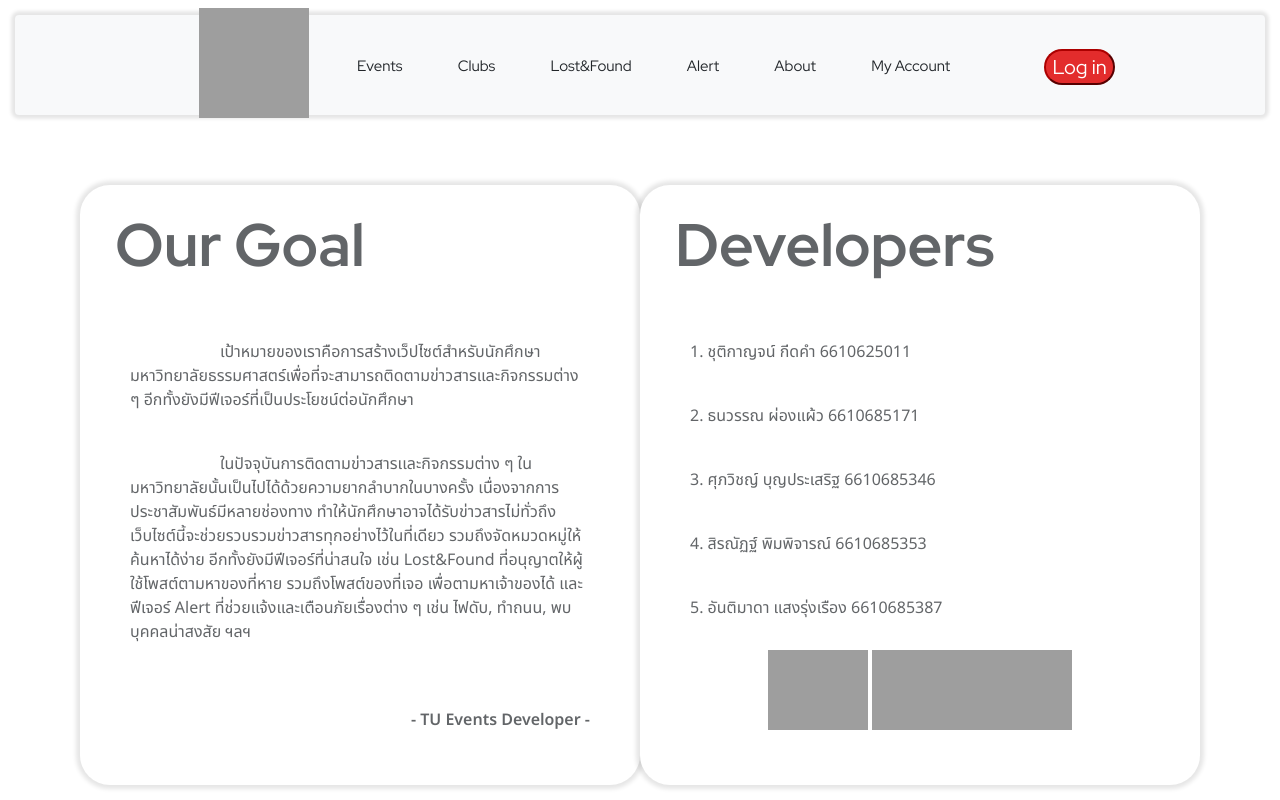
After one commit to 6610685171/TUevents, a Django app: page //about in a window 1280 px wide. The commit adds this page. Run offline with Django 5.2, Linux system fonts and the light colour scheme; some libraries are stand-ins or nearby versions; grey boxes are pictures that could not be loaded.

Commit message:
about/home  page added

```diff
--- /dev/null
+++ b/webapp/web_tu_events/static/css/about.css
@@ -0,0 +1,78 @@
+#about {
+    margin-top: 70px;
+    margin-left: 30px;
+    margin-right: 30px;
+}
+
+.about-1 {
+    margin-left: 50px;
+    margin-right: 50px;
+    display: flex;
+    min-height: 400px;
+    justify-content: space-between;
+}
+
+.about-box-1 {
+    border-radius: 30px;
+    background-color: white;
+    height: 600px;
+    width: 600px;
+    box-shadow: 0 0 0.25em 0.25em rgba(0, 0, 0, 0.10);
+}
+
+.goal-title,
+.developer-title {
+    margin-left: 35px;
+    margin-top: 15px;
+    margin-bottom: 50px;
+    font-weight: 700;
+    font-size: 70px;
+    font-family: "Red Hat Display", sans-serif;
+    font-optical-sizing: auto;
+    font-weight: 700;
+    font-style: normal;
+    font-size: 60px;
+    opacity: 70%;
+}
+
+.goal-description {
+    margin-right: 50px;
+    margin-left: 50px;
+    margin-top: 15px;
+    margin-bottom: 50px;
+    opacity: 70%;
+}
+
+.goal-description>.des {
+    text-indent: 90px;
+}
+
+#side {
+    text-align: right;
+    font-weight: 600;
+}
+
+.developers {
+    margin-right: 50px;
+    margin-left: 50px;
+    margin-top: 15px;
+    opacity: 70%;
+
+}
+
+.project-link {
+    margin-right: 50px;
+    margin-left: 50px;
+    margin-top: 30px;
+    text-align: center;
+}
+
+
+/* // <uniquifier>: Use a unique and descriptive class name
+// <weight>: Use a value from 100 to 900 */
+
+.noto-sans-thai-about {
+    font-family: "Noto Sans Thai", sans-serif;
+    font-optical-sizing: auto;
+    font-style: normal;
+}
--- a/webapp/web_tu_events/static/css/base.css
+++ b/webapp/web_tu_events/static/css/base.css
@@ -34,9 +34,9 @@
 .red-hat-display-font-nav {
     font-family: "Red Hat Display", sans-serif;
     font-optical-sizing: auto;
-    font-weight: 500;
+    font-weight: 400;
     font-style: normal;
-    font-size: 20px;
+    font-size: 15px;
 }
 
 .nav-menu>ul>li {
@@ -67,3 +67,9 @@
     font-size: 20px;
     color: white;
 }
+
+.login-button:hover {
+    background-color: rgb(255, 221, 49);
+    border-color: rgb(255, 234, 101);
+    color: grey;
+}
--- a/webapp/web_tu_events/static/css/home.css
+++ b/webapp/web_tu_events/static/css/home.css
@@ -20,12 +20,15 @@
 
 .welcome-text {
     position: absolute;
-    top: 50%;
+    top: 57%;
     left: 50%;
     transform: translate(-50%, -50%);
-    background-color: #000000;
     color: #fff;
     padding: 10px 20px;
-    font-size: 20px;
     text-align: center;
+    font-family: "Red Hat Display", sans-serif;
+    font-optical-sizing: auto;
+    font-weight: 600;
+    font-style: normal;
+    font-size: 60px;
 }
--- /dev/null
+++ b/webapp/web_tu_events/templates/about.html
@@ -0,0 +1,59 @@
+{% extends "base.html" %}
+
+{% block title %}
+<title>About</title>
+{% endblock %}
+
+{% block content %}
+<div id="about">
+    <div class="about-1">
+        <div class="about-box-1">
+            <div class="goal-title">Our Goal</div>
+            <div class="goal-description noto-sans-thai-about">
+
+                <p class="des">
+                    เป้าหมายของเราคือการสร้างเว็ปไซต์สำหรับนักศึกษามหาวิทยาลัยธรรมศาสตร์เพื่อที่จะสามารถติดตามข่าวสารและกิจกรรมต่าง
+                    ๆ อีกทั้งยังมีฟีเจอร์ที่เป็นประโยชน์ต่อนักศึกษา</p>
+
+                <br>
+                <p class="des">ในปัจจุบันการติดตามข่าวสารเเละกิจกรรมต่าง ๆ
+                    ในมหาวิทยาลัยนั้นเป็นไปได้ด้วยความยากลำบากในบางครั้ง เนื่องจากการประชาสัมพันธ์มีหลายช่องทาง
+                    ทำให้นักศึกษาอาจได้รับข่าวสารไม่ทั่วถึง เว็บไซต์นี้จะช่วยรวบรวมข่าวสารทุกอย่างไว้ในที่เดียว
+                    รวมถึงจัดหมวดหมู่ให้ค้นหาได้ง่าย อีกทั้งยังมีฟีเจอร์ที่น่าสนใจ เช่น Lost&Found
+                    ที่อนุญาตให้ผู้ใช้โพสต์ตามหาของที่หาย รวมถึงโพสต์ของที่เจอ เพื่อตามหาเจ้าของได้ และฟีเจอร์ Alert
+                    ที่ช่วยแจ้งและเตือนภัยเรื่องต่าง ๆ เช่น ไฟดับ, ทำถนน, พบบุคคลน่าสงสัย ฯลฯ</p>
+                <br>
+                <br>
+                <p id="side">- TU Events Developer -</p>
+            </div>
+        </div>
+        <div class="about-box-1">
+            <div class="developer-title">Developers</div>
+            <div class="developers noto-sans-thai-about">
+                <p>1. ชุติกาญจน์ กีดคำ 6610625011</p>
+                <br>
+                <p>2. ธนวรรณ ผ่องแผ้ว 6610685171</p>
+                <br>
+                <p>3. ศุภวิชญ์ บุญประเสริฐ 6610685346</p>
+                <br>
+                <p>4. สิรณัฏฐ์ พิมพิจารณ์ 6610685353</p>
+                <br>
+                <p>5. อันติมาดา แสงรุ่งเรือง 6610685387</p>
+            </div>
+            <div class="project-link">
+                <a href="https://github.com/6610685353/web_tu_events">
+                    <img src="
+                    https://lh3.googleusercontent.com/d/1xvWg8I9qoTSAQHjeIKrAUQZh_1fbrJmx" alt="jira_logo" width="100"
+                        height="80">
+                </a>
+                <a
+                    href="https://webtuevents.atlassian.net/jira/software/projects/SCRUM/boards/1?atlOrigin=eyJpIjoiYmRhMmQ3ZTQ4Yzc5NDkxZmIwZTFmMzE1ZjdiMmJkMDMiLCJwIjoiaiJ9">
+                    <img src="https://lh3.googleusercontent.com/d/1hVhLgxbXJoK7j8UKfnTGX1k3xT1SAuEw" alt="jira_logo"
+                        width="200" height="80">
+                </a>
+            </div>
+        </div>
+
+    </div>
+</div>
+{% endblock %}
--- a/webapp/web_tu_events/templates/base.html
+++ b/webapp/web_tu_events/templates/base.html
@@ -1,3 +1,4 @@
+{% load static %}
 <!DOCTYPE html>
 <html lang="en">
 
@@ -12,17 +13,25 @@
     <link
         href="https://fonts.googleapis.com/css2?family=Nanum+Gothic&family=Pridi:wght@200;300;400;500;600;700&family=Red+Hat+Display:ital,wght@0,300..900;1,300..900&display=swap"
         rel="stylesheet">
+    <link rel="preconnect" href="https://fonts.googleapis.com">
+    <link rel="preconnect" href="https://fonts.gstatic.com" crossorigin>
+    <link href="https://fonts.googleapis.com/css2?family=Noto+Sans+Thai:wght@100..900&display=swap" rel="stylesheet">
     <link rel="stylesheet" href="https://stackpath.bootstrapcdn.com/bootstrap/4.5.2/css/bootstrap.min.css">
-    <link rel="stylesheet" href="static/css/base.css">
-    <link rel="stylesheet" href="static/css/home.css">
+    <link rel="stylesheet" href="{% static 'css/home.css' %}?v=2">
+    <link rel="stylesheet" href="{% static 'css/base.css' %}?v=2">
+    <link rel="stylesheet" href="{% static 'css/about.css' %}?v=2">
+
+
 
     <script src="https://cdn.jsdelivr.net/npm/bootstrap@5.3.3/dist/js/bootstrap.bundle.min.js"></script>
     {% block title%}
     {% endblock %}
     <div class="box p-3 mb-5 bg-body-tertiary rounded grid-template red-hat-display-font-nav" id="head">
         <div class="logo">
-            <img src="https://lh3.googleusercontent.com/d/13CfuysoEKqjabs7jiXpL8AmNi4HbOMYG" alt="Logo" width="110"
-                height="110">
+            <a href="{% url 'home' %}">
+                <img src="https://lh3.googleusercontent.com/d/13CfuysoEKqjabs7jiXpL8AmNi4HbOMYG" alt="Logo" width="110"
+                    height="110">
+            </a>
         </div>
         <div class="nav-menu">
             <ul>
@@ -39,7 +48,7 @@
                     <a class="nav-link" href="#">Alert</a>
                 </li>
                 <li class="nav-item">
-                    <a class="nav-link" href="#">About</a>
+                    <a class="nav-link" href="{% url 'about' %}">About</a>
                 </li>
                 <li class="nav-item">
                     <a class="nav-link" href="#">My Account</a>
--- a/webapp/web_tu_events/templates/home.html
+++ b/webapp/web_tu_events/templates/home.html
@@ -9,7 +9,7 @@
     <div class="img-home">
         <img src="https://lh3.googleusercontent.com/d/15dWEpvyw6XcbV522fW-ucRpvYZOZ86Js" alt="home_photo">
         <div class="welcome-text">
-            Welcome to TU Events Website
+            Welcome to TU Events
         </div>
     </div>
 </div>
--- a/webapp/web_tu_events/urls.py
+++ b/webapp/web_tu_events/urls.py
@@ -2,5 +2,6 @@ from . import views
 from django.urls import path
 
 urlpatterns = [
-    path("", views.home , name="home" )
+    path("", views.home , name="home" ),
+    path("/about", views.about, name="about")
 ]
--- a/webapp/web_tu_events/views.py
+++ b/webapp/web_tu_events/views.py
@@ -4,3 +4,6 @@ from django.shortcuts import render, redirect
 
 def home(request):
     return render(request, "home.html")
+
+def about(request):
+    return render(request, "about.html")
```
Also changed, not shown: webapp/webapp/settings.py (+6 -3 lines).
